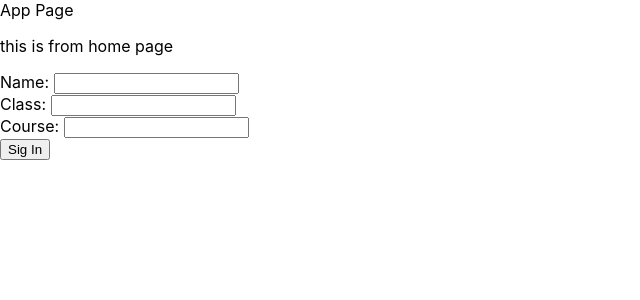
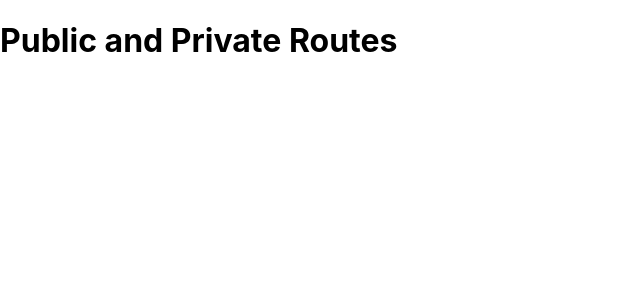
Before and after one commit to Hasnain-Raza-Gaho/REACT-Router, a React (Create React App) app: page / in a window 1280 px wide. Shown: the top 300 px of the page, without its empty margins (0-640 px from the left). Built offline with nearby package versions, Linux system fonts and the light colour scheme.

Commit message:
public and private routes starting

```diff
--- a/src/App.js
+++ b/src/App.js
@@ -1,25 +1,9 @@
 import React from 'react';
-import {  Routes, Route, Navigate} from 'react-router-dom';
-import About from './components/about'
-import Home from './components/Home'
-
 
 const App = () => {
-
-
-
   return (
     <div>
-      App Page
-      <Routes>
-    <Route path='/about' element={<About/>} />
-    <Route path='/' element={<Home/>} />
-    <Route path='*' element={<Navigate to='/about'/>} />
-
-      </Routes>
-
-
-
+      <h1>Public and Private Routes</h1>
     </div>
   );
 }
--- a/src/components/Home.js
+++ /dev/null
@@ -1,25 +0,0 @@
-import React, {useState} from 'react';
-import { useNavigate, Link } from 'react-router-dom';
-
-const Home = () => {
-    const navigate = useNavigate();
-
-    const [name,setName] = useState(null);
-    const [course,setCourse] = useState(null);
-    const [classs,setClass] = useState(null);
-    return (
-        <div>
-<p>this is from home page</p>
-
-Name: <input type="text" onChange={(e)=> setName(e.target.value)} /> <br />
-Class: <input type="text" onChange={(e)=> setClass(e.target.value)} /> <br />
-Course: <input type="text" onChange={(e)=> setCourse(e.target.value)} />
-
-
-<br />
-<Link to={'/about'} state={{name,course,classs}}> <button>Sig In</button> </Link>
-        </div>
-    );
-}
-
-export default Home;
--- a/src/components/about.js
+++ /dev/null
@@ -1,16 +0,0 @@
-import React from 'react';
-import {useLocation} from 'react-router-dom';
-
-const About = () => {
-    const loc = useLocation();
-    console.log(loc)
-    return (
-        <div>
-            <h1>My Name is {loc.state.name}</h1>
-            <p>I read in class {loc.state.classs}</p>
-            <p>I am Learning {loc.state.course} in Saylani</p>
-        </div>
-    );
-}
-
-export default About;
```
